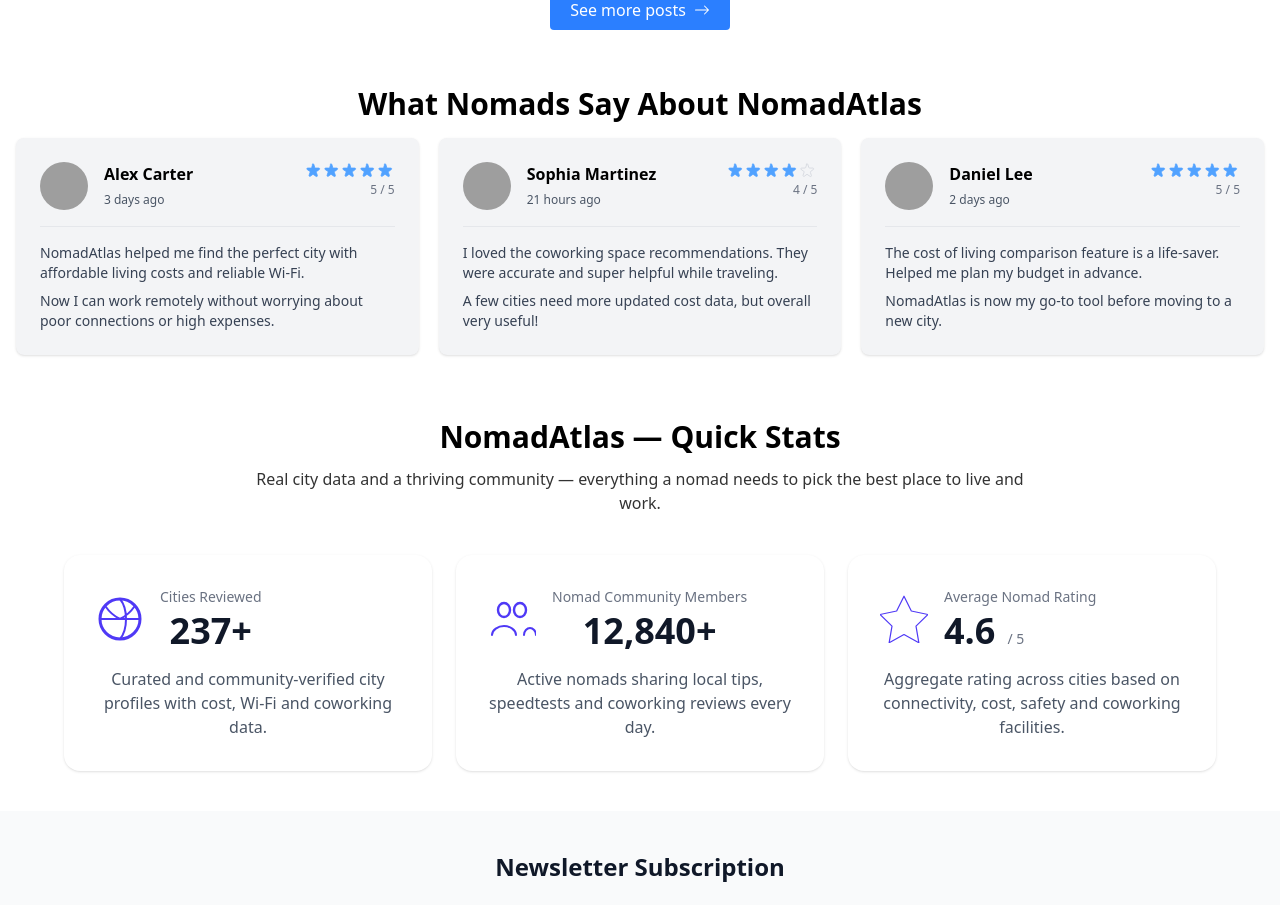
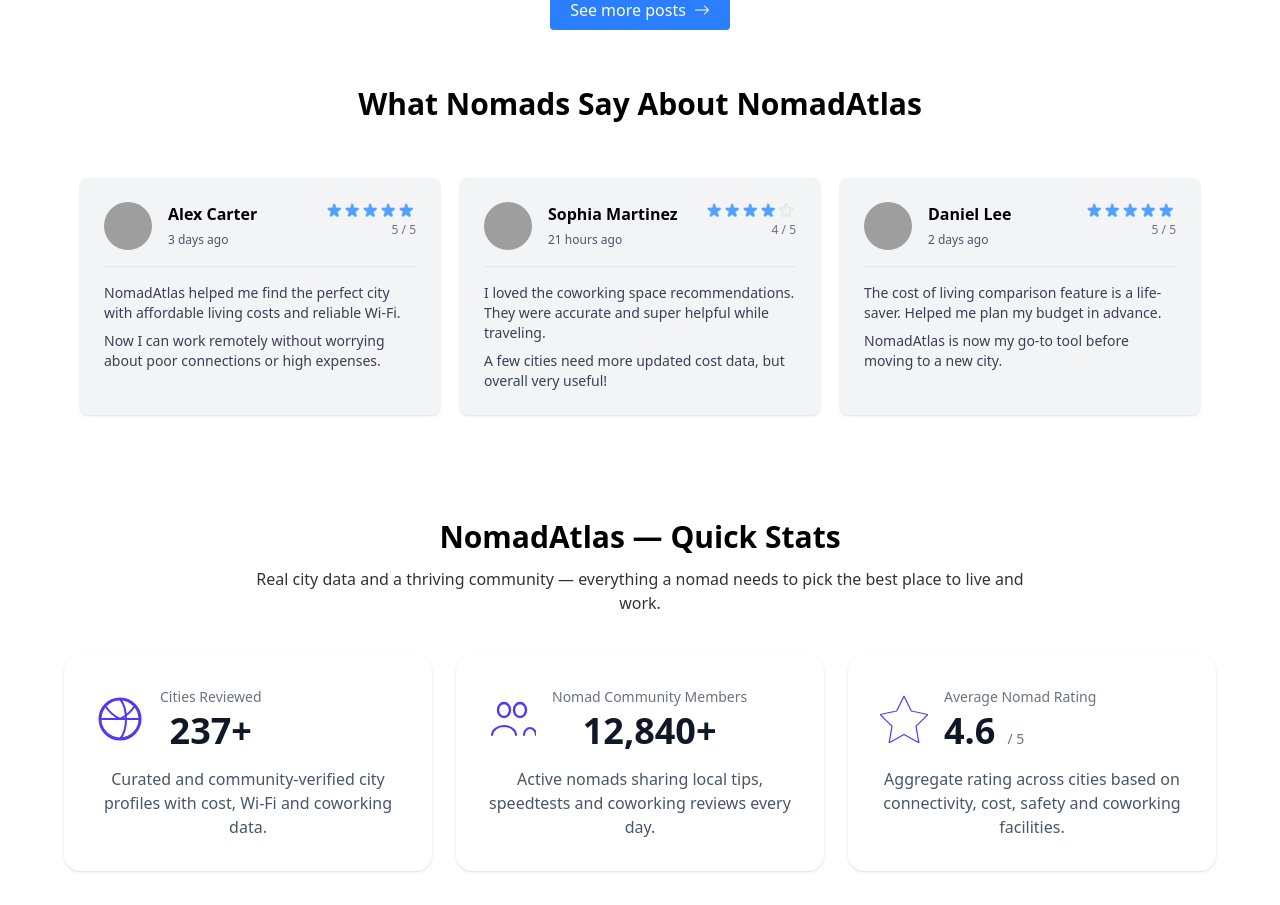
Before and after one commit to abdulbariks/NomadAtlas-Client, a React (Vite) app: page / in a window 1280 px wide. Shown: the part 3300-4205 px from the top of the page. Built offline with nearby package versions, Linux system fonts and the light colour scheme; grey boxes are pictures that could not be loaded.

Commit message:
styles updated

```diff
--- a/src/components/Home/Reviews.jsx
+++ b/src/components/Home/Reviews.jsx
@@ -33,7 +33,7 @@ const Reviews = () => {
         </h2>
       </div>
 
-      <section className="flex flex-col md:flex-row md:flex-wrap lg:flex-nowrap gap-5 mb-16 items-center lg:items-stretch justify-center px-4">
+      <section className="flex flex-col md:flex-row md:flex-wrap lg:flex-nowrap gap-5 mb-16 items-center lg:items-stretch justify-center px-5 md:px-10 lg:px-20 py-10">
         <div className="flex flex-col w-full max-w-lg p-6 mx-auto bg-gray-100 rounded-lg shadow-sm">
           <div className="flex justify-between items-start pb-4 border-b border-gray-200">
             <div className="flex items-center space-x-4">
```
